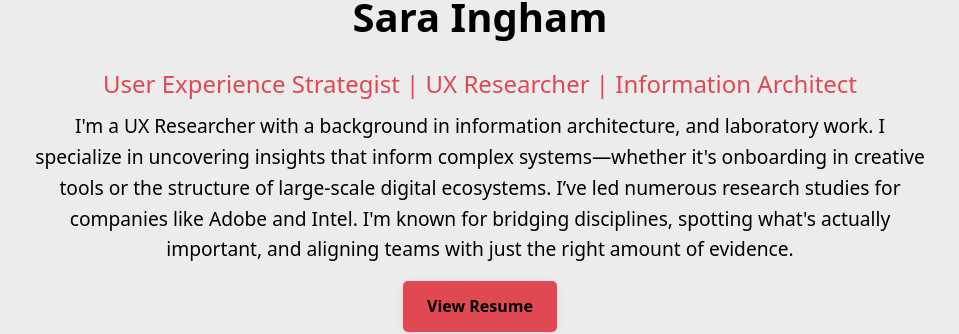
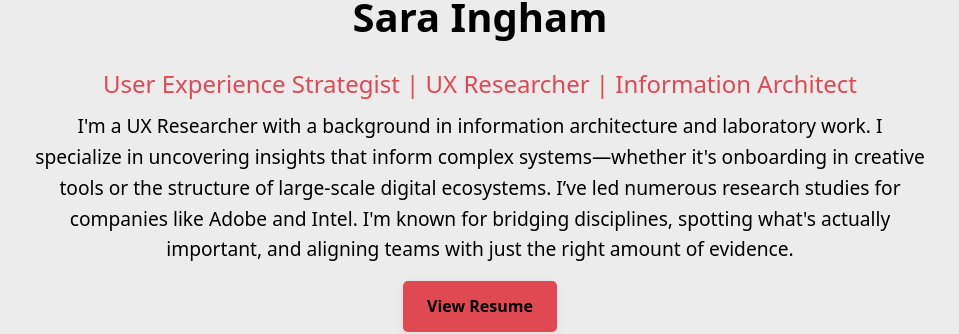
Before and after one commit to singhams/portfolio, a Jekyll site: the page built from index.md, in a window 1280 px wide. Shown: the part 197-531 px from the top of the page, without its empty margins (160-1119 px from the left). Built offline with Jekyll 4.4.1, drawn with Linux system fonts in a browser that asks for light colours.

Commit message:
Update index.md
remove unnecessary comma

```diff
--- a/index.md
+++ b/index.md
@@ -6,7 +6,7 @@ title: Home
 <header class="hero">
   <h1>Sara Ingham</h1>
   <h2>User Experience Strategist | UX Researcher | Information Architect</h2>
-  <p>I'm a UX Researcher with a background in information architecture, and laboratory work. I specialize in uncovering insights that inform complex systems—whether it's onboarding in creative tools or the structure of large-scale digital ecosystems. I’ve led numerous research studies for companies like Adobe and Intel. I'm known for bridging disciplines, spotting what's actually important, and aligning teams with just the right amount of evidence.</p>
+  <p>I'm a UX Researcher with a background in information architecture and laboratory work. I specialize in uncovering insights that inform complex systems—whether it's onboarding in creative tools or the structure of large-scale digital ecosystems. I’ve led numerous research studies for companies like Adobe and Intel. I'm known for bridging disciplines, spotting what's actually important, and aligning teams with just the right amount of evidence.</p>
   <a href="{{ '/resume' | relative_url }}" class="btn">View Resume</a>
 </header>
 
```
